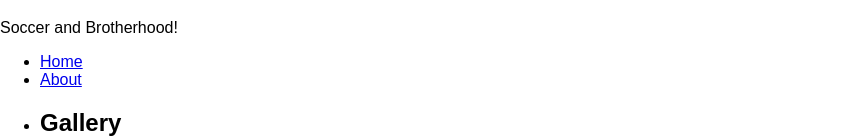
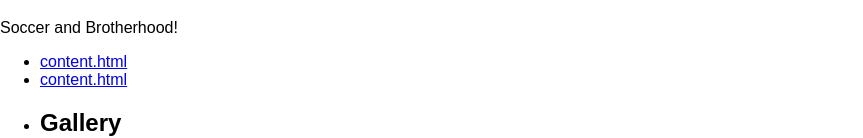
Before and after one commit to kellykingseke/TEST-Website, a plain HTML site: page content.html in a window 1280 px wide. Shown: the part 665-803 px from the top of the page, without its empty margins (0-863 px from the left). Drawn offline with nearby package versions, Linux system fonts and the light colour scheme.

Commit message:
content.html

```diff
--- a/content.html
+++ b/content.html
@@ -45,8 +45,8 @@
     <nav class="navbar bg-gray-100">
         <div class="container">
             <ul>
-                <li><a href="#home">Home</a></li>
-                <li><a href="#about">About</a></li>
+                <li><a href="#home">content.html</a></li>
+                <li><a href="#about">content.html</a></li>
                 <li><h2>Gallery</h2><button class="grid-item">Click to View</button></li>
                 <li><h2 Videos</h2><button class="grid-item">View Videos</button></li>
                 <li><h2 News</h2><button class="grid-item">Read Recent</button></li>
```
